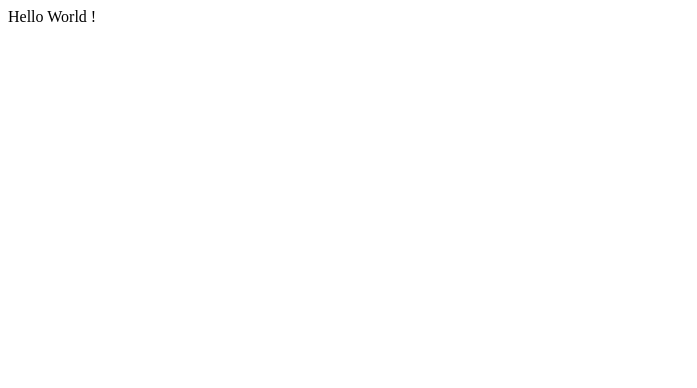
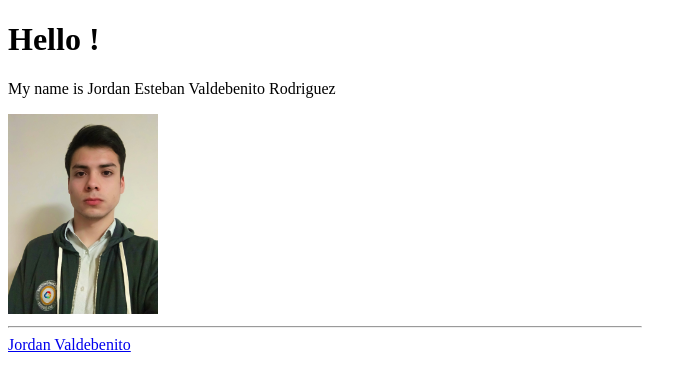
Before and after one commit to JordanValdebenitoR/JordanValdebenitoR.github.io, a plain HTML site: page index.html in a window 1280 px wide. Shown: the whole page, without its empty margins (0-697 px from the left). Drawn offline with Linux system fonts and the light colour scheme.

Commit message:
add image

```diff
--- a/index.html
+++ b/index.html
@@ -1 +1,17 @@
-Hello World !
+<!DOCTYPE html>
+<script type="text/javascript" src="https://platform.linkedin.com/badges/js/profile.js" async defer></script>
+<html>
+<body>
+
+<h1>Hello !</h1>
+
+<p>My name is Jordan Esteban Valdebenito Rodriguez</p>
+<div>
+    <img src="jevr.jpg" height="200">
+</div>
+<hr style="width:50%;text-align:left;margin-left:0">
+<div class="LI-profile-badge"  data-version="v1" data-size="large" data-locale="en_US" data-type="vertical" data-theme="dark" data-vanity="jordan-valdebenito-rodriguez-7b8884127"><a class="LI-simple-link" href='https://cl.linkedin.com/in/jordan-valdebenito-rodriguez-7b8884127/en-us?trk=profile-badge'>Jordan Valdebenito</a></div>
+
+
+</body>
+</html>
```
Also changed, not shown: jevr.jpg (added).
